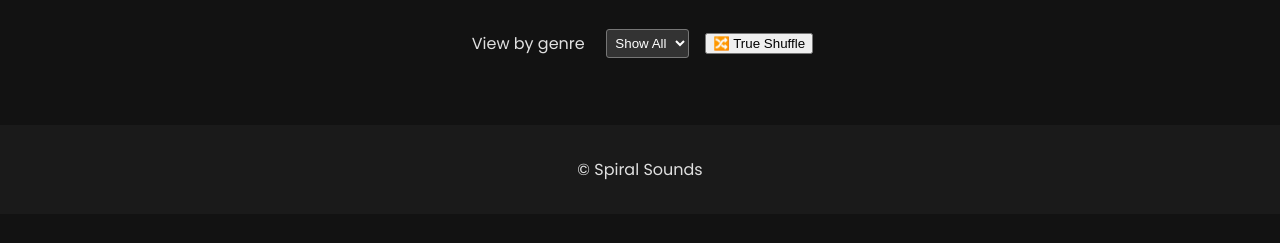
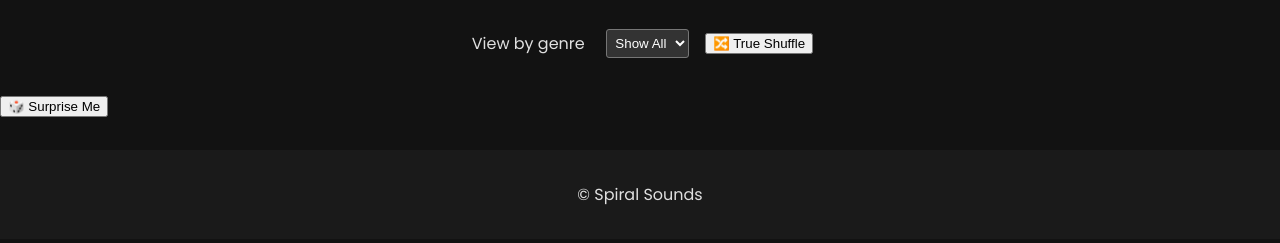
Before and after one commit to SheillaO/No-Skip-Records, a website: page public/index.html in a window 1280 px wide. Shown: the part 275-518 px from the top of the page. Drawn offline with Linux system fonts and the light colour scheme; no server answers; a web font is replaced by a local one.

Commit message:
Update index.html

```diff
--- a/public/index.html
+++ b/public/index.html
@@ -41,6 +41,11 @@
     Shuffle</button>
 </section>
 
+<button id="surprise-btn" title="Unlike Spotify's Smart Shuffle, nothing is ever added without you asking">🎲 Surprise
+  Me</button>
+<div id="surprise-card"></div>
+
+
   <main class="products" id="products-container"></main>
     <footer>
         <p>© Spiral Sounds</p>
```
